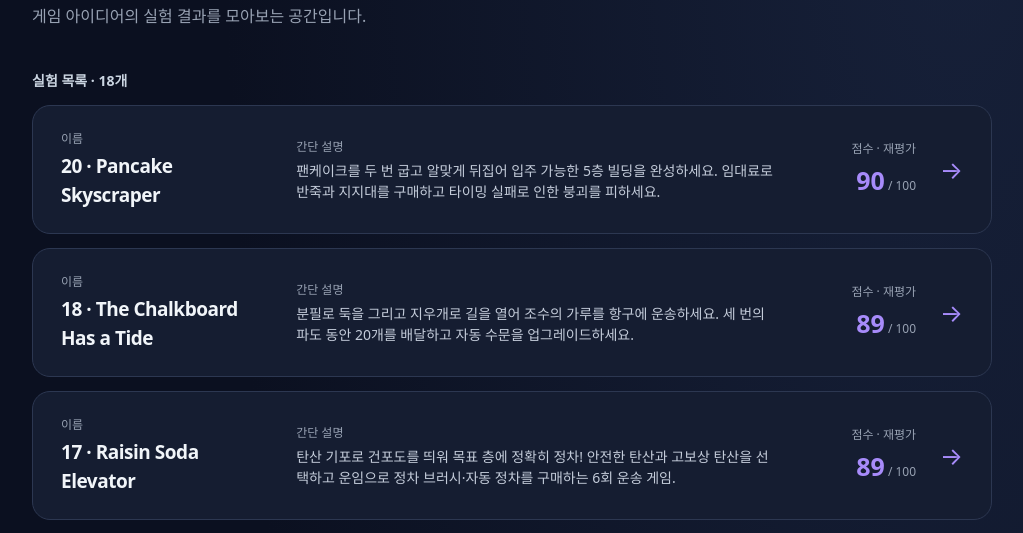
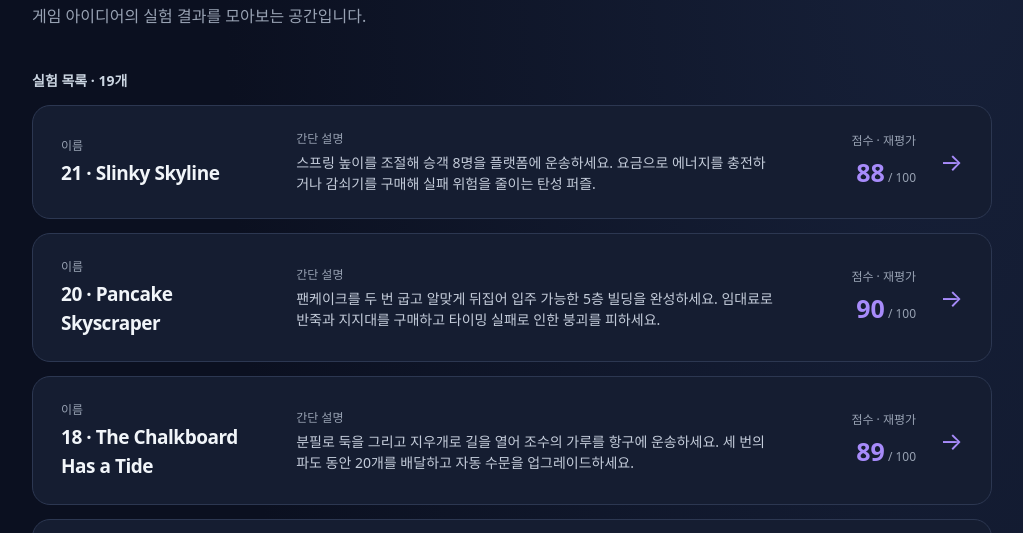
Before and after one commit to 7bvcxz/game-poc, a plain HTML site: page index.html in a window 1280 px wide. Shown: the part 192-725 px from the top of the page, without its empty margins (128-1151 px from the left). Drawn offline with Linux system fonts and the light colour scheme.

Commit message:
Add QA-verified Slinky Skyline to game POC index

```diff
--- a/index.html
+++ b/index.html
@@ -32,7 +32,8 @@
     <p class="eyebrow">POC COLLECTION</p>
     <h1>Game POC</h1>
     <p class="intro">게임 아이디어의 실험 결과를 모아보는 공간입니다.</p>
-    <p class="section-label">실험 목록 · 18개</p>
+    <p class="section-label">실험 목록 · 19개</p>
+    <a class="poc-card" href="./poc/21-slinky-skyline.html" data-source-id="GAME-20261031-05-01" aria-label="21 · Slinky Skyline 플레이하기" style="margin-bottom:14px"><span><span class="meta">이름</span><span class="name">21 · Slinky Skyline</span></span><span class="description"><span class="meta">간단 설명</span>스프링 높이를 조절해 승객 8명을 플랫폼에 운송하세요. 요금으로 에너지를 충전하거나 감쇠기를 구매해 실패 위험을 줄이는 탄성 퍼즐.</span><span class="score"><span class="meta">점수 · 재평가</span><strong>88</strong><small> / 100</small></span><span class="arrow" aria-hidden="true">→</span></a>
     <a class="poc-card" href="./poc/20-pancake-skyscraper.html" data-source-id="GAME-20261029-13-01" aria-label="20 · Pancake Skyscraper 플레이하기" style="margin-bottom:14px"><span><span class="meta">이름</span><span class="name">20 · Pancake Skyscraper</span></span><span class="description"><span class="meta">간단 설명</span>팬케이크를 두 번 굽고 알맞게 뒤집어 입주 가능한 5층 빌딩을 완성하세요. 임대료로 반죽과 지지대를 구매하고 타이밍 실패로 인한 붕괴를 피하세요.</span><span class="score"><span class="meta">점수 · 재평가</span><strong>90</strong><small> / 100</small></span><span class="arrow" aria-hidden="true">→</span></a>
     <a class="poc-card" href="./poc/18-the-chalkboard-has-a-tide.html" data-source-id="GAME-20261102-21-01" aria-label="18 · The Chalkboard Has a Tide 플레이하기" style="margin-bottom:14px"><span><span class="meta">이름</span><span class="name">18 · The Chalkboard Has a Tide</span></span><span class="description"><span class="meta">간단 설명</span>분필로 둑을 그리고 지우개로 길을 열어 조수의 가루를 항구에 운송하세요. 세 번의 파도 동안 20개를 배달하고 자동 수문을 업그레이드하세요.</span><span class="score"><span class="meta">점수 · 재평가</span><strong>89</strong><small> / 100</small></span><span class="arrow" aria-hidden="true">→</span></a>
     <a class="poc-card" href="./poc/17-raisin-soda-elevator.html" data-source-id="GAME-20261102-00-01" aria-label="17 · Raisin Soda Elevator 플레이하기" style="margin-bottom:14px"><span><span class="meta">이름</span><span class="name">17 · Raisin Soda Elevator</span></span><span class="description"><span class="meta">간단 설명</span>탄산 기포로 건포도를 띄워 목표 층에 정확히 정차! 안전한 탄산과 고보상 탄산을 선택하고 운임으로 정차 브러시·자동 정차를 구매하는 6회 운송 게임.</span><span class="score"><span class="meta">점수 · 재평가</span><strong>89</strong><small> / 100</small></span><span class="arrow" aria-hidden="true">→</span></a>
```
